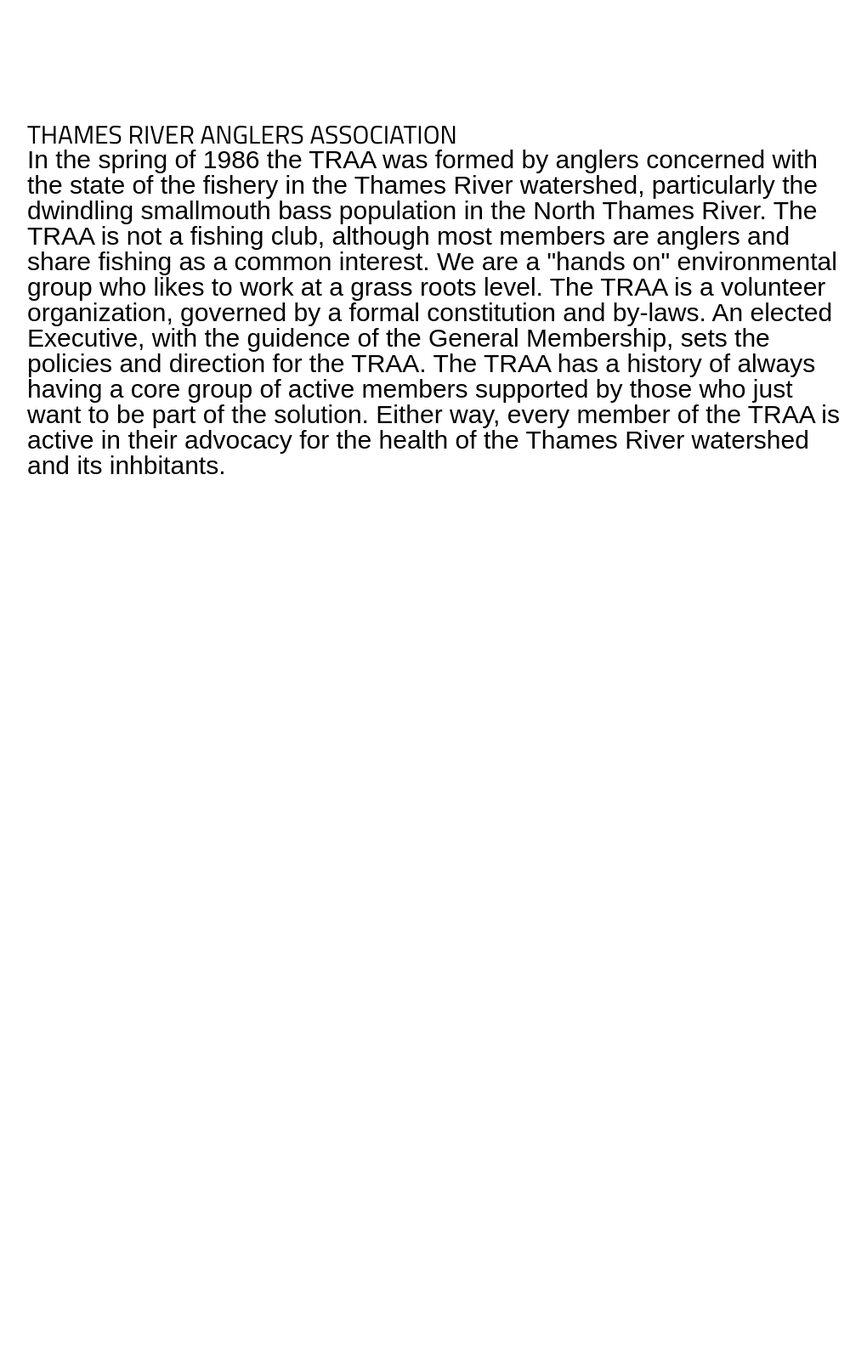
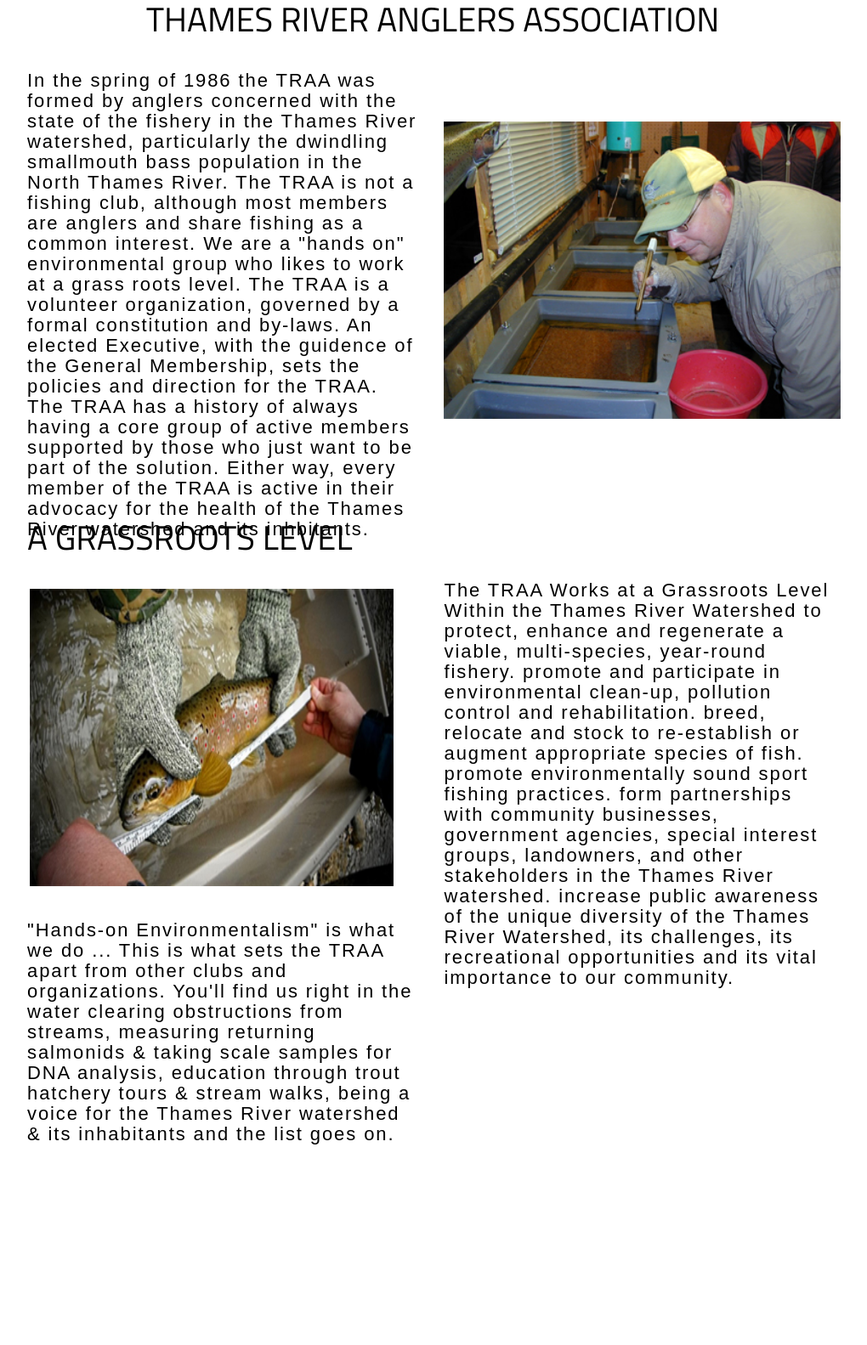
Before and after one commit to p-bradley/bradley_p_typography, a plain HTML site: page index.html in a window 1280 px wide. Shown: the part 677-2260 px from the top of the page at 85% size, without its empty margins (128-1148 px from the left). Before the commit the page ends 1241 px from the top, so only its background shows below. Drawn offline with Linux system fonts and the light colour scheme; a web font is replaced by a local one.

Commit message:
added css

```diff
--- a/css/main.css
+++ b/css/main.css
@@ -39,30 +39,158 @@
  	margin-top: 130px;
 }
 
-h1, h2 {
+h1, h2, h3, h4 {
+	font-family: 'Titillium Web', sans-serif;
+}
 
-	font-family: 'Titillium Web', sans-serif;
- 	font-size: 30px;
+h2 {
+ 	font-size: 40px;
+ 	margin-top: -40px;
+ 	padding-bottom: 40px;
+ 	margin-left: 140px;
+
+}
+
+h3 {
+	font-size: 40px;
+	margin-top: 170px;
+}
+
+h4 {
+	font-size: 30px;
+	margin-top: -31px;
 }
 
 .paragraph {
+	margin-top: 200px;
+	display: flex;
+	flex-direction: row;
+	height: 200px;
+	flex-wrap: wrap;
+}
+
+.paragraph2 {
+	margin-top: 200px;
+	display: flex;
+	flex-direction: row;
+	flex-wrap: wrap;
+}
+
+.paragraph3 {
+	margin-top: 10px;
+	height: 200px;
+}
+
+.paragraph4 {
+	margin-top: 10px;
+	height: 200px;
+}
+
+.paragraph img {
+	height: 350px;
+	margin-top: 60px;
+}
+
+.paragraph2 img {
+	height: 350px;
+	margin-top: 250px;
+	width: 428px;
+	margin-left: -380px;
+	padding-right: 60px;
+}
+
+.paragraph2image2 img {
+	height: 350px;
+	margin-top: -920px;
+	width: 480px;
+	margin-left: 380px;
+	padding-left: 90px;
+	margin-bottom: 60px;
+}
+
+.paragraph3 img {
+	height: 350px;
+	margin-top: -800px;
+	width: 480px;
+	margin-left: 380px;
+	padding-left: 90px;
+	margin-bottom: 20px;
+}
+
+p {
+	font-family: 'Pragati Narrow', sans-serif;
+ 	font-size: 22px;
+ 	color: black;
+
+}
+
+.smallerText {
+	width: 460px;
+	line-height: 24px;
+	height: 400px;
+	padding-right: 30px;
+	letter-spacing: 1.9px;
+	padding-bottom: 100px;
+}
+
+.smallerText2 {
+	width: 460px;
+	line-height: 24px;
+	height: 400px;
+	letter-spacing: 1.9px;
+	margin-top: 240px;
+}
+
+.smallerText3 {
+	width: 460px;
+	line-height: 24px;
+	height: 400px;
+	padding-right: 30px;
+	letter-spacing: 1.9px;
+	padding-bottom: 100px;
+
+}
+
+#italics {
+	font-style: italic;
+	font-family: 'Titillium Web', sans-serif;
+}
+
+.smallerText4 {
+	width: 430px;
+	line-height: 28px;
+	height: 400px;
+	padding-right: 30px;
+	letter-spacing: 1.9px;
+	padding-bottom: 0px;
+}
+
+.smallerText5 {
+	width: 400px;
+	line-height: 24px;
+	height: 400px;
+	padding-right: 30px;
+	letter-spacing: 2.5px;
+}
+
+
+.smallerText6 {
+	width: 960px;
+	line-height: 24px;
+	height: 400px;
+	padding-right: 30px;
+	letter-spacing: 2.5px;
+	padding-bottom: 0px;
 	margin-top: 300px;
 }
 
-p
-{
-	font-family: 'Pragati Narrow', sans-serif;
- 	font-size: 30px;
- 	color: black;
-}
+.container {
 
-.container
-{
 	margin:0 auto;
 	width: 960px;
 	padding-left: 20px;
 	padding-right: 20px;
-
+	margin-top: 10px;
 }
 
 body {
--- a/index.html
+++ b/index.html
@@ -15,25 +15,42 @@
 <h1 class="title">THAMES RIVER ANGLERS ASSOCIATION</h1>
 <div class="blackBar"></div>
 <nav class="topNav">
+	<h2 class="hidden">Top Navigation</h2>
 	<ul><li><a href="#">HOME</a></li>
 	<li><a href="#">ABOUT US</a></li>
 	<li><a href="#">PROJECTS</a></li>
 	<li><a href="#">PAST EVENTS</a></li>
 	<li><a href="#">CONTACT</a></li></ul>
+
 </nav>
 </header>
-
-
-<div class="paragraph">
+<section class="paragraph">
 <h2>THAMES RIVER ANGLERS ASSOCIATION</h2>
-<p> In the spring of 1986 the TRAA was formed by anglers concerned with the state of the fishery in the Thames River watershed, particularly the dwindling smallmouth bass population in the North Thames River.
+<p class="smallerText"> In the spring of 1986 the TRAA was formed by anglers concerned with the state of the fishery in the Thames River watershed, particularly the dwindling smallmouth bass population in the North Thames River.
 
 The TRAA is not a fishing club, although most members are anglers and share fishing as a common interest. We are a "hands on" environmental group who likes to work at a grass roots level.
 
 The TRAA is a volunteer organization, governed by a formal constitution and by-laws. An elected Executive, with the guidence of the General Membership, sets the policies and direction for the TRAA.
 
 The TRAA has a history of always having a core group of active members supported by those who just want to be part of the solution. Either way, every member of the TRAA is active in their advocacy for the health of the Thames River watershed and its inhbitants.</p>
-</div>
+<img src="images/tray.JPG">
+</section>
+
+<section class="paragraph2">
+<h3>A GRASSROOTS LEVEL</h3>
+<img src="images/fish_length.JPG">
+<p class="smallerText2">The TRAA Works at a Grassroots Level Within the Thames River Watershed to
+protect, enhance and regenerate a viable, multi-species, year-round fishery.
+promote and participate in environmental clean-up, pollution control and rehabilitation.
+breed, relocate and stock to re-establish or augment appropriate species of fish.
+promote environmentally sound sport fishing practices.
+form partnerships with community businesses, government agencies, special interest groups, landowners, and other stakeholders in the Thames River watershed.
+increase public awareness of the unique diversity of the Thames River Watershed, its challenges, its recreational opportunities and its vital importance to our community.</p>
+
+<p class="smallerText3">
+"Hands-on Environmentalism" is what we do ...
+This is what sets the TRAA apart from other clubs and organizations. You'll find us right in the water clearing obstructions from streams, measuring returning salmonids & taking scale samples for DNA analysis, education through trout hatchery tours & stream walks, being a voice for the Thames River watershed & its inhabitants and the list goes on.</p>
+</section>
 </div>
 
 
```
Also changed, not shown: images/DSCF5822_zpsfn9mbd4a.jpg (deleted), images/fish_grip.JPG (renamed from images/IMG_1858.JPG), images/fish_length.jpg (added), images/fish_mouth.JPG (renamed from images/IMG_1835.JPG), images/long_fish.jpg (renamed from images/DSC_00572_zpsvvbcmrfy.jpg), images/red_fish.jpg (renamed from images/fry_zpsklw1apkh.jpg), images/tray.JPG (added), 1 other file.
